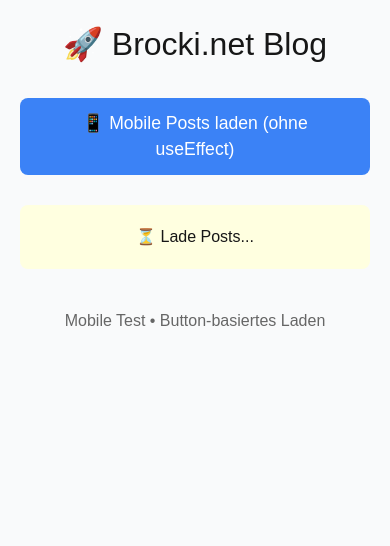
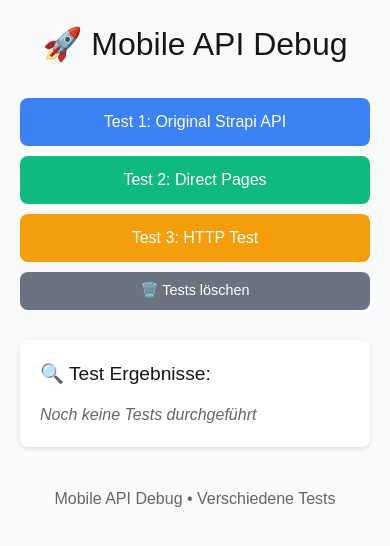
Before and after one commit to lignoshop/mein-blog-frontend, a Next.js app: page /blog in a window 390 px wide. Shown: the top 546 px of the page. Built offline with nearby package versions, Linux system fonts and the light colour scheme.

Commit message:
Mobile Debug: API connection tests

```diff
--- a/src/app/blog/page.tsx
+++ b/src/app/blog/page.tsx
@@ -12,208 +12,204 @@ interface BlogPost {
 
 export default function BlogPage() {
   const [posts, setPosts] = useState<BlogPost[]>([]);
-  const [loading, setLoading] = useState(true);
-  const [error, setError] = useState('');
+  const [loading, setLoading] = useState(false);
+  const [testResults, setTestResults] = useState<string[]>([]);
 
-  // Direkter Button-Click statt useEffect
-  const loadPosts = async () => {
+  const addTestResult = (result: string) => {
+    setTestResults(prev => [...prev, `${new Date().toLocaleTimeString()}: ${result}`]);
+  };
+
+  // Test 1: Originale API
+  const testOriginalAPI = async () => {
     setLoading(true);
-    setError('');
+    addTestResult('🔄 Test 1: Originale API...');
 
     try {
       const response = await fetch('https://api.brocki.net/api/blog-posts?populate=*');
+      addTestResult(`📡 Response Status: ${response.status}`);
 
       if (!response.ok) {
         throw new Error(`HTTP ${response.status}`);
       }
 
       const data = await response.json();
+      addTestResult(`✅ Daten erhalten: ${data.data?.length || 0} Posts`);
       setPosts(data.data || []);
+    } catch (err) {
+      addTestResult(`❌ Fehler: ${(err as Error).message}`);
+    }
     setLoading(false);
+  };
+
+  // Test 2: Direkt über Pages URL
+  const testDirectAPI = async () => {
+    setLoading(true);
+    addTestResult('🔄 Test 2: Direct Pages API...');
+
+    try {
+      const response = await fetch('https://mein-blog-frontend-v2.pages.dev/api/test');
+      addTestResult(`📡 Direct Response Status: ${response.status}`);
+      addTestResult(`✅ Direct API erreichbar`);
     } catch (err) {
-      setError('Fehler beim Laden: ' + (err as Error).message);
+      addTestResult(`❌ Direct Fehler: ${(err as Error).message}`);
+    }
     setLoading(false);
+  };
+
+  // Test 3: Simple HTTP Test
+  const testSimpleHTTP = async () => {
+    setLoading(true);
+    addTestResult('🔄 Test 3: Simple HTTP...');
+
+    try {
+      const response = await fetch('https://httpbin.org/json');
+      addTestResult(`📡 HTTP Status: ${response.status}`);
+      const data = await response.json();
+      addTestResult(`✅ HTTP Test erfolgreich`);
+    } catch (err) {
+      addTestResult(`❌ HTTP Fehler: ${(err as Error).message}`);
     }
+    setLoading(false);
+  };
+
+  const clearTests = () => {
+    setTestResults([]);
+    setPosts([]);
   };
 
   return (
     <div style={{ padding: '20px', backgroundColor: '#f9fafb', minHeight: '100vh' }}>
       <h1 style={{ textAlign: 'center', marginBottom: '30px', fontSize: '2rem' }}>
-        🚀 Brocki.net Blog
+        🚀 Mobile API Debug
       </h1>
 
-      <div style={{ textAlign: 'center', marginBottom: '30px' }}>
+      <div style={{ marginBottom: '30px' }}>
+        <div style={{ display: 'flex', flexDirection: 'column', gap: '10px' }}>
           <button
-          onClick={loadPosts}
+            onClick={testOriginalAPI}
+            disabled={loading}
             style={{
               backgroundColor: '#3b82f6',
               color: 'white',
-            padding: '12px 24px',
+              padding: '12px 16px',
               border: 'none',
               borderRadius: '8px',
-            fontSize: '1.1rem',
-            cursor: 'pointer'
+              fontSize: '1rem'
             }}
           >
-          📱 Mobile Posts laden (ohne useEffect)
+            Test 1: Original Strapi API
+          </button>
+
+          <button
+            onClick={testDirectAPI}
+            disabled={loading}
+            style={{
+              backgroundColor: '#10b981',
+              color: 'white',
+              padding: '12px 16px',
+              border: 'none',
+              borderRadius: '8px',
+              fontSize: '1rem'
+            }}
+          >
+            Test 2: Direct Pages
+          </button>
+
+          <button
+            onClick={testSimpleHTTP}
+            disabled={loading}
+            style={{
+              backgroundColor: '#f59e0b',
+              color: 'white',
+              padding: '12px 16px',
+              border: 'none',
+              borderRadius: '8px',
+              fontSize: '1rem'
+            }}
+          >
+            Test 3: HTTP Test
+          </button>
+
+          <button
+            onClick={clearTests}
+            style={{
+              backgroundColor: '#6b7280',
+              color: 'white',
+              padding: '8px 16px',
+              border: 'none',
+              borderRadius: '8px',
+              fontSize: '0.9rem'
+            }}
+          >
+            🗑️ Tests löschen
           </button>
         </div>
+      </div>
 
-      {loading && (
+      {/* Test Results */}
       <div style={{
-          textAlign: 'center',
+        backgroundColor: 'white',
         padding: '20px',
-          backgroundColor: 'lightyellow',
+        borderRadius: '8px',
         marginBottom: '20px',
-          borderRadius: '8px'
+        boxShadow: '0 2px 4px rgba(0,0,0,0.1)'
       }}>
-          ⏳ Lade Posts...
+        <h3 style={{ marginBottom: '15px', fontSize: '1.2rem' }}>🔍 Test Ergebnisse:</h3>
+        {testResults.length === 0 ? (
+          <div style={{ color: '#666', fontStyle: 'italic' }}>
+            Noch keine Tests durchgeführt
+          </div>
+        ) : (
+          <div style={{
+            fontFamily: 'monospace',
+            fontSize: '0.9rem',
+            backgroundColor: '#f8f9fa',
+            padding: '10px',
+            borderRadius: '4px',
+            maxHeight: '300px',
+            overflowY: 'auto'
+          }}>
+            {testResults.map((result, index) => (
+              <div key={index} style={{ marginBottom: '5px' }}>
+                {result}
+              </div>
+            ))}
+          </div>
+        )}
+      </div>
+
+      {/* Loaded Posts */}
+      {posts.length > 0 && (
+        <div style={{
+          backgroundColor: '#dcfce7',
+          padding: '15px',
+          borderRadius: '8px',
+          marginBottom: '20px'
+        }}>
+          <h3 style={{ color: '#16a34a', marginBottom: '10px' }}>
+            ✅ {posts.length} Posts erfolgreich geladen!
+          </h3>
+          {posts.map((post, index) => (
+            <div key={post.id} style={{
+              backgroundColor: 'white',
+              padding: '10px',
+              marginBottom: '10px',
+              borderRadius: '4px',
+              fontSize: '0.9rem'
+            }}>
+              <strong>{post.attributes.Text || `Post ${index + 1}`}</strong>
+              {post.attributes.Date && (
+                <div style={{ color: '#666', fontSize: '0.8rem' }}>
+                  {post.attributes.Date}
+                </div>
+              )}
+            </div>
+          ))}
         </div>
       )}
 
-      {error && (
-        <div style={{
-          textAlign: 'center',
-          padding: '20px',
-          backgroundColor: '#fecaca',
-          marginBottom: '20px',
-          borderRadius: '8px',
-          color: '#dc2626'
-        }}>
-          ❌ {error}
-        </div>
-      )}
-
-      {posts.length > 0 && (
-        <div style={{
-          textAlign: 'center',
-          padding: '10px',
-          backgroundColor: '#dcfce7',
-          marginBottom: '20px',
-          borderRadius: '8px',
-          color: '#16a34a'
-        }}>
-          ✅ {posts.length} Posts erfolgreich geladen!
-        </div>
-      )}
-
-      <div style={{ maxWidth: '800px', margin: '0 auto' }}>
-        {posts.map((post) => (
-          <div key={post.id} style={{
-            backgroundColor: 'white',
-            padding: '20px',
-            marginBottom: '20px',
-            borderRadius: '8px',
-            boxShadow: '0 2px 4px rgba(0,0,0,0.1)'
-          }}>
-            <h2 style={{ fontSize: '1.25rem', fontWeight: 'bold', marginBottom: '10px' }}>
-              {post.attributes.Text || 'Kein Titel'}
-            </h2>
-            {post.attributes.Date && (
-              <div style={{ fontSize: '0.875rem', color: '#666', marginBottom: '10px' }}>
-                📅 {new Date(post.attributes.Date).toLocaleDateString('de-DE')}
-              </div>
-            )}
-            {post.attributes.excerpt && (
-              <p style={{ color: '#333', lineHeight: '1.5' }}>
-                {post.attributes.excerpt}
-              </p>
-            )}
-          </div>
-        ))}
-
-        {/* Fallback statische Posts falls API nicht funktioniert */}
-        {posts.length === 0 && !loading && !error && (
-          <>
-            <div style={{
-              backgroundColor: 'white',
-              padding: '20px',
-              marginBottom: '20px',
-              borderRadius: '8px',
-              boxShadow: '0 2px 4px rgba(0,0,0,0.1)'
-            }}>
-              <h2 style={{ fontSize: '1.25rem', fontWeight: 'bold', marginBottom: '10px' }}>
-                teste
-              </h2>
-              <div style={{ fontSize: '0.875rem', color: '#666', marginBottom: '10px' }}>
-                📅 12. Juni 2025
-              </div>
-            </div>
-
-            <div style={{
-              backgroundColor: 'white',
-              padding: '20px',
-              marginBottom: '20px',
-              borderRadius: '8px',
-              boxShadow: '0 2px 4px rgba(0,0,0,0.1)'
-            }}>
-              <h2 style={{ fontSize: '1.25rem', fontWeight: 'bold', marginBottom: '10px' }}>
-                Teste 4
-              </h2>
-              <div style={{ fontSize: '0.875rem', color: '#666', marginBottom: '10px' }}>
-                📅 13. Juni 2025
-              </div>
-            </div>
-
-            <div style={{
-              backgroundColor: 'white',
-              padding: '20px',
-              marginBottom: '20px',
-              borderRadius: '8px',
-              boxShadow: '0 2px 4px rgba(0,0,0,0.1)'
-            }}>
-              <h2 style={{ fontSize: '1.25rem', fontWeight: 'bold', marginBottom: '10px' }}>
-                2 Post strapi teste 3
-              </h2>
-              <div style={{ fontSize: '0.875rem', color: '#666', marginBottom: '10px' }}>
-                📅 12. Juni 2025
-              </div>
-              <p style={{ color: '#333', lineHeight: '1.5' }}>
-                das ist die kurze beschreibung
-              </p>
-            </div>
-
-            <div style={{
-              backgroundColor: 'white',
-              padding: '20px',
-              marginBottom: '20px',
-              borderRadius: '8px',
-              boxShadow: '0 2px 4px rgba(0,0,0,0.1)'
-            }}>
-              <h2 style={{ fontSize: '1.25rem', fontWeight: 'bold', marginBottom: '10px' }}>
-                Blog test 4
-              </h2>
-              <div style={{ fontSize: '0.875rem', color: '#666', marginBottom: '10px' }}>
-                📅 10. Juni 2025
-              </div>
-              <p style={{ color: '#333', lineHeight: '1.5' }}>
-                das ist eine weiter Kurz beschreibung
-              </p>
-            </div>
-
-            <div style={{
-              backgroundColor: 'white',
-              padding: '20px',
-              marginBottom: '20px',
-              borderRadius: '8px',
-              boxShadow: '0 2px 4px rgba(0,0,0,0.1)'
-            }}>
-              <h2 style={{ fontSize: '1.25rem', fontWeight: 'bold', marginBottom: '10px' }}>
-                teste 5
-              </h2>
-              <div style={{ fontSize: '0.875rem', color: '#666', marginBottom: '10px' }}>
-                📅 Kein Datum
-              </div>
-              <p style={{ color: '#333', lineHeight: '1.5' }}>
-                kurztext
-              </p>
-            </div>
-          </>
-        )}
-      </div>
-
       <div style={{ textAlign: 'center', marginTop: '40px', color: '#666' }}>
-        Mobile Test • Button-basiertes Laden
+        Mobile API Debug • Verschiedene Tests
       </div>
     </div>
   );
```
Lines whose indentation alone changed are shown as unchanged.
